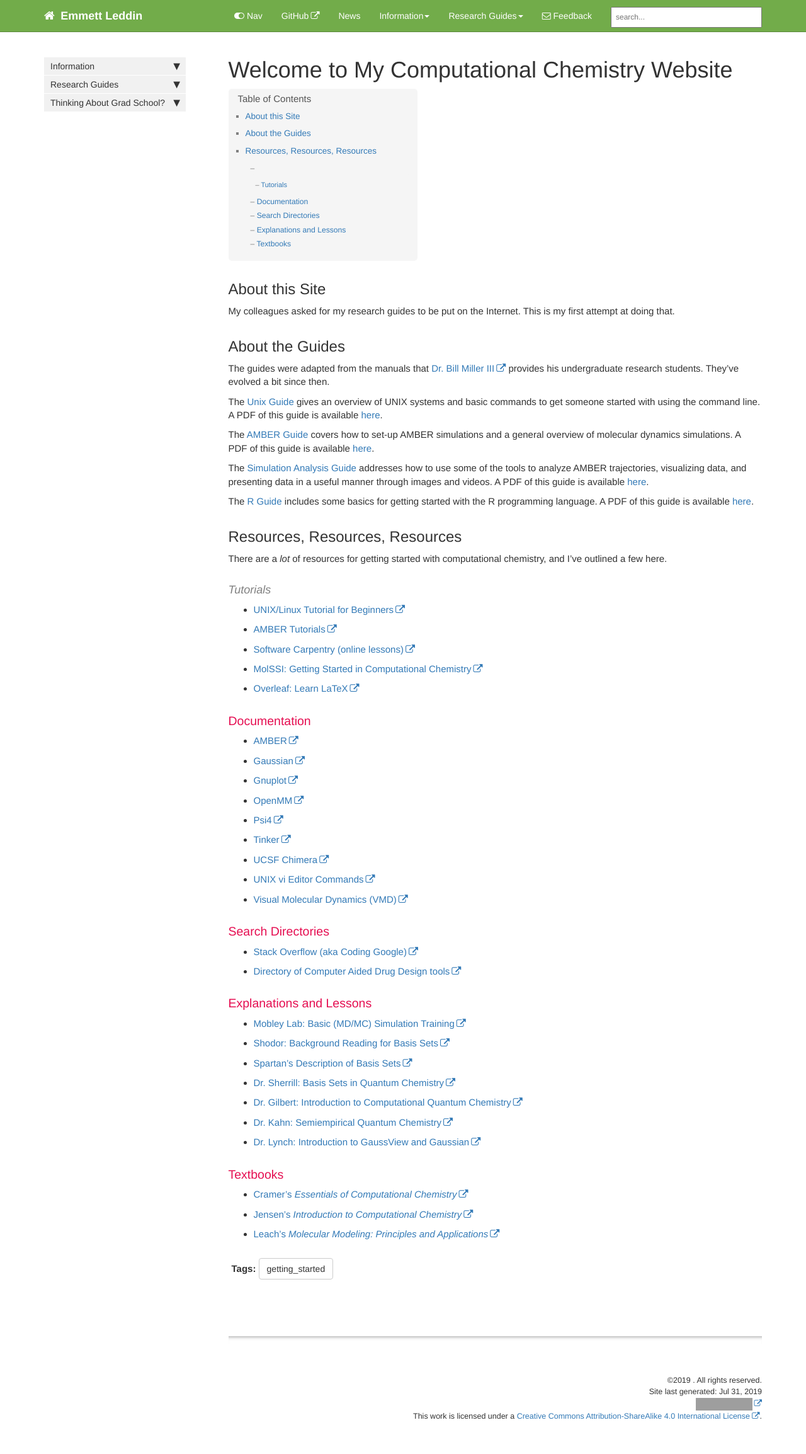
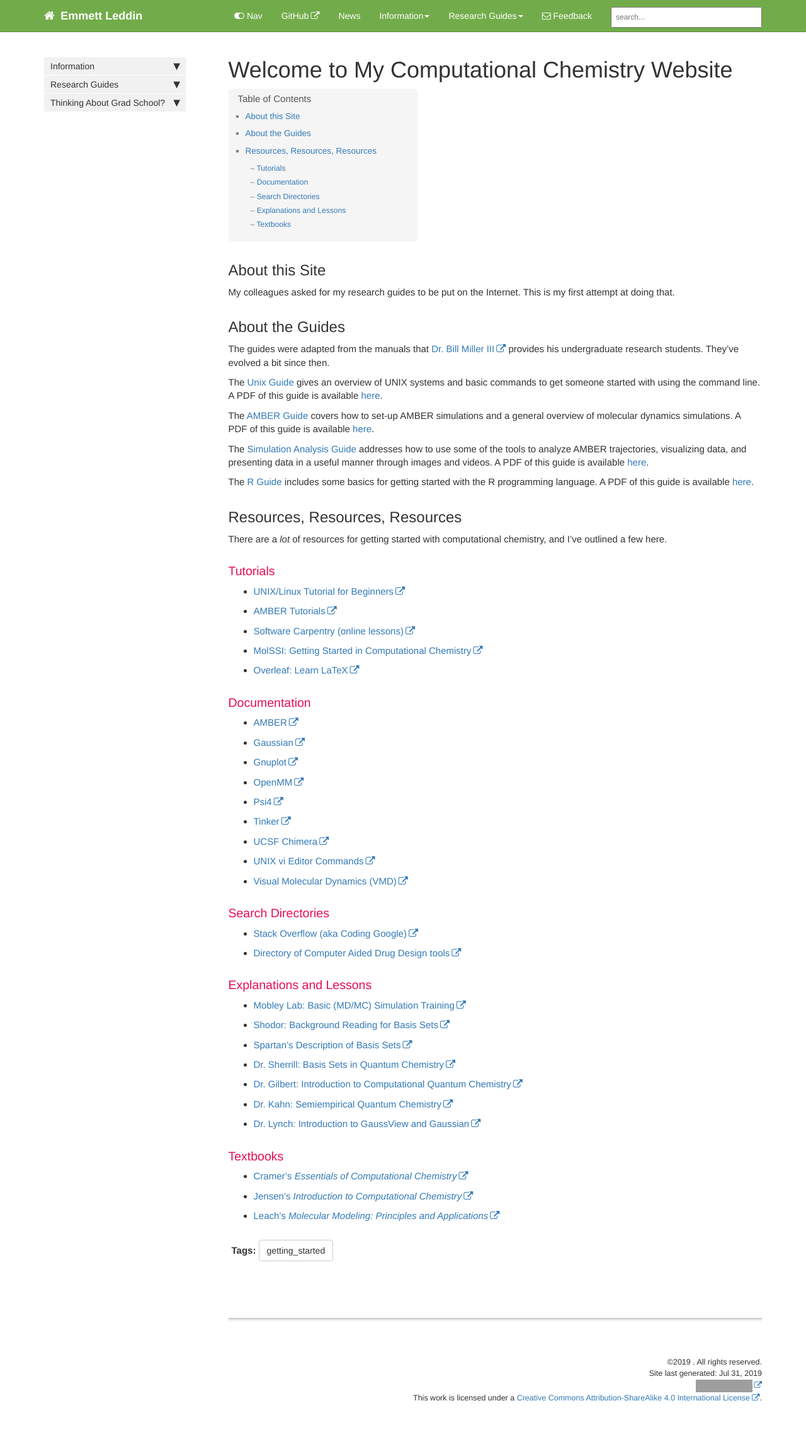
Before and after one commit to emleddin/comp-chem-website, a Jekyll site: the page built from index.md, in a window 1280 px wide. Shown: the whole page at 63% size. Built offline with Jekyll 4.4.1, drawn with Linux system fonts in a browser that asks for light colours; comment, search, counter and statistics services are not loaded; after the commit the page ends 2279 px from its top, so only the background shows below that; grey boxes are pictures that could not be loaded.

```diff
--- a/index.md
+++ b/index.md
@@ -38,7 +38,7 @@ with the R programming language. A PDF of this guide is available
 There are a *lot* of resources for getting started with computational chemistry,
 and I've outlined a few here.
 
-#### Tutorials {#tuts}
+### Tutorials {#tuts}
 
 * [UNIX/Linux Tutorial for Beginners](http://www.ee.surrey.ac.uk/Teaching/Unix/)
 * [AMBER Tutorials](http://ambermd.org/tutorials/)
```
